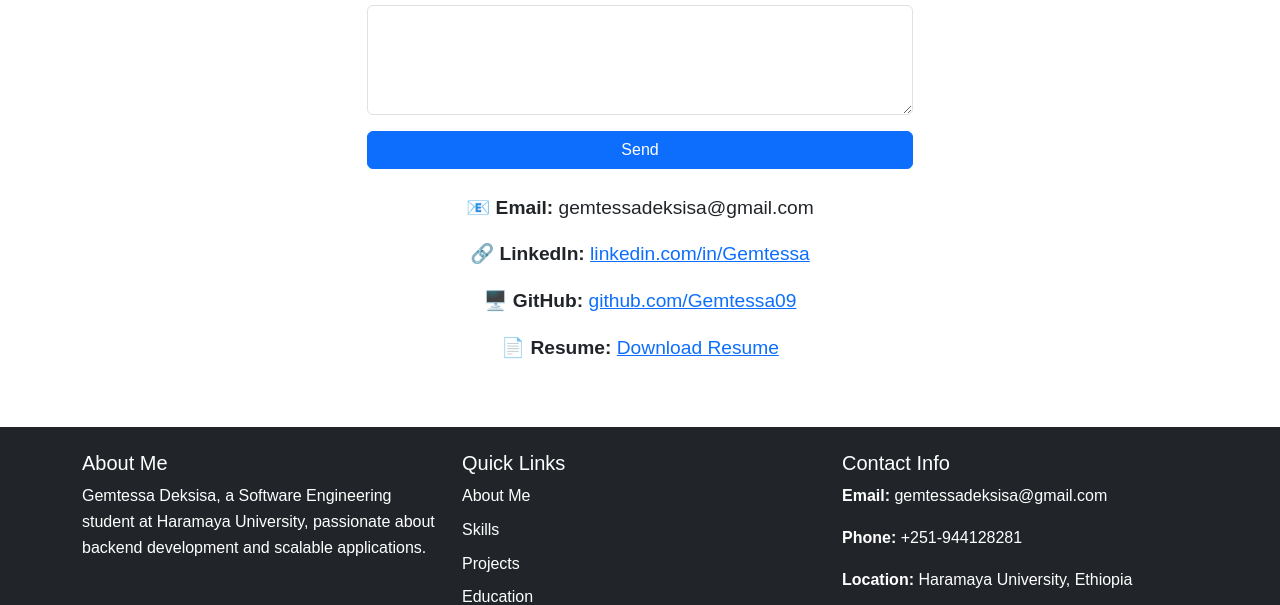
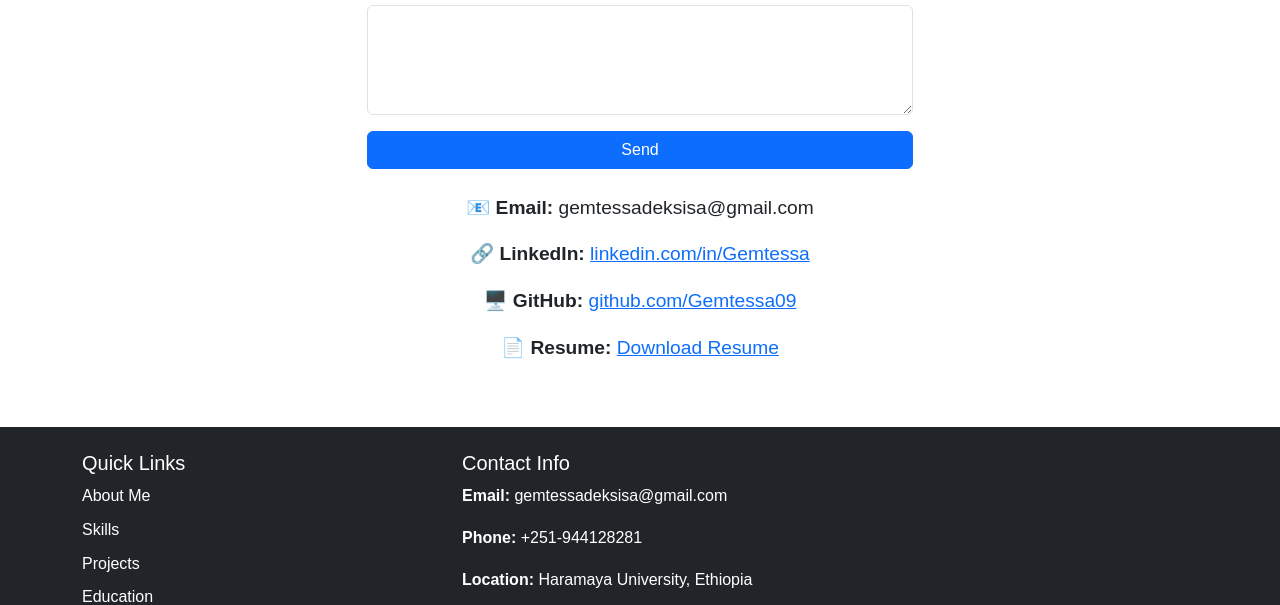
Before and after one commit to Gemtessa09/Gamtessaport1, a plain HTML site: page index.html in a window 1280 px wide. Shown: the part 3023-3628 px from the top of the page. Drawn offline with nearby package versions, Linux system fonts and the light colour scheme.

Commit message:
Update index.html

```diff
--- a/index.html
+++ b/index.html
@@ -342,12 +342,6 @@
     <footer class="bg-dark text-white py-4">
         <div class="container">
             <div class="row">
-                <div class="col-md-4 col-sm-12 mb-3">
-                    <div class="footer-about">
-                        <h5>About Me</h5>
-                        <p>Gemtessa Deksisa, a Software Engineering student at Haramaya University, passionate about backend development and scalable applications.</p>
-                    </div>
-                </div>
                 <div class="col-md-4 col-sm-6 mb-3">
                     <div class="footer-links">
                         <h5>Quick Links</h5>
```
